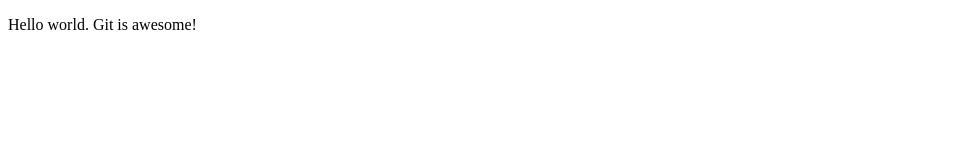
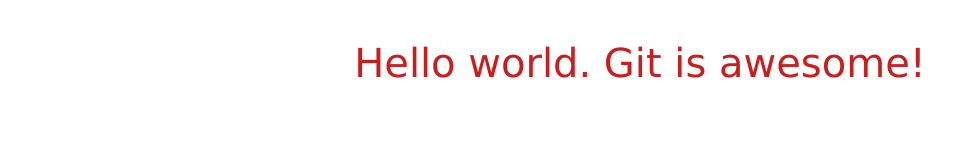
Before and after one commit to takahiro-tsuchiya-woven/gitapp, a plain HTML site: page index.html in a window 1280 px wide. Shown: the whole page, without its empty margins (0-974 px from the left). Drawn offline with Linux system fonts and the light colour scheme.

Commit message:
Added Styling to index.html

```diff
--- a/index.html
+++ b/index.html
@@ -5,6 +5,7 @@
         <meta charset="UTF-8">
         <meta http-equiv="X-UA-Compatible" content="IE=edge">
         <meta name="viewport" content="width=device-width, initial-scale=1.0">
+        <link rel="stylesheet" href="style.css">
         <title>Learning Git</title>
     </head>
 
--- /dev/null
+++ b/style.css
@@ -0,0 +1,6 @@
+p {
+    font-family: 'Lucida Sans', 'Lucida Sans Regular',sans-serif;
+    color: rgb(202, 30, 30);
+    font-size: 2.5rem;
+    text-align: center;
+}
```
